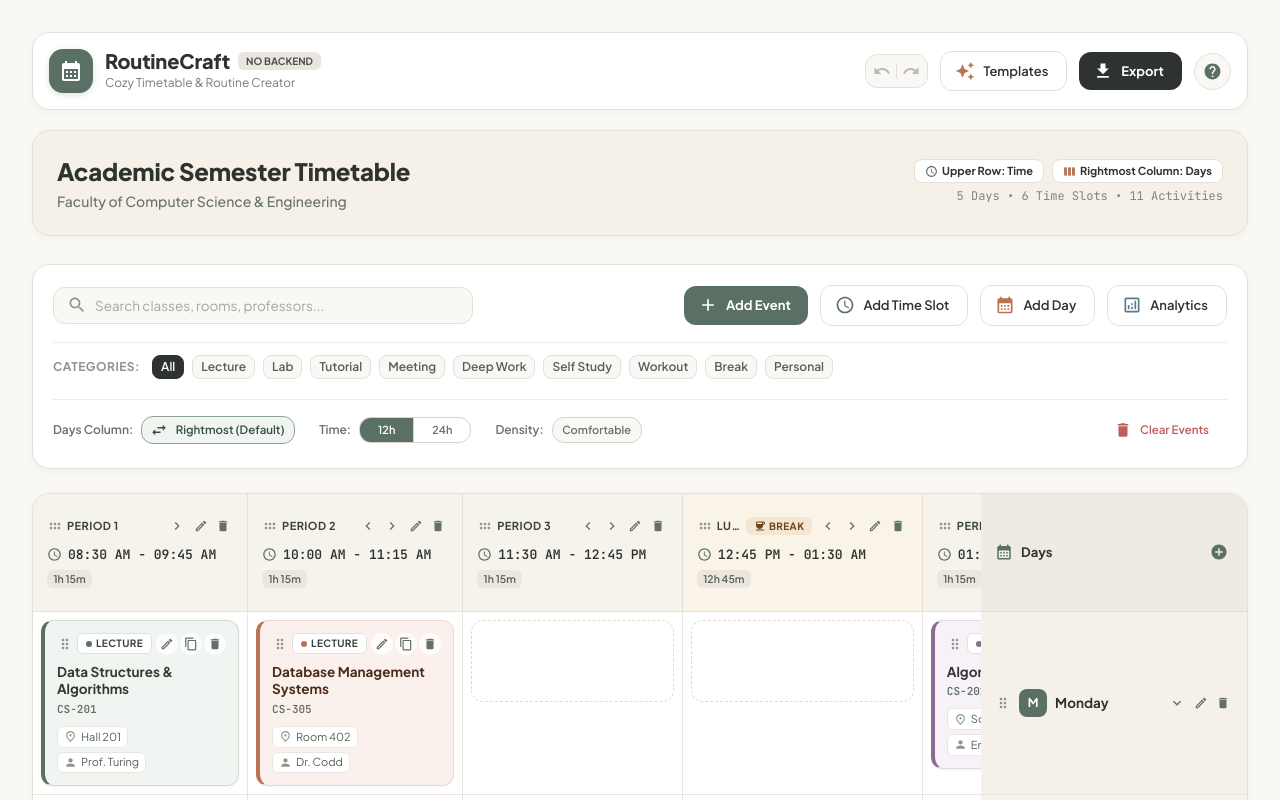
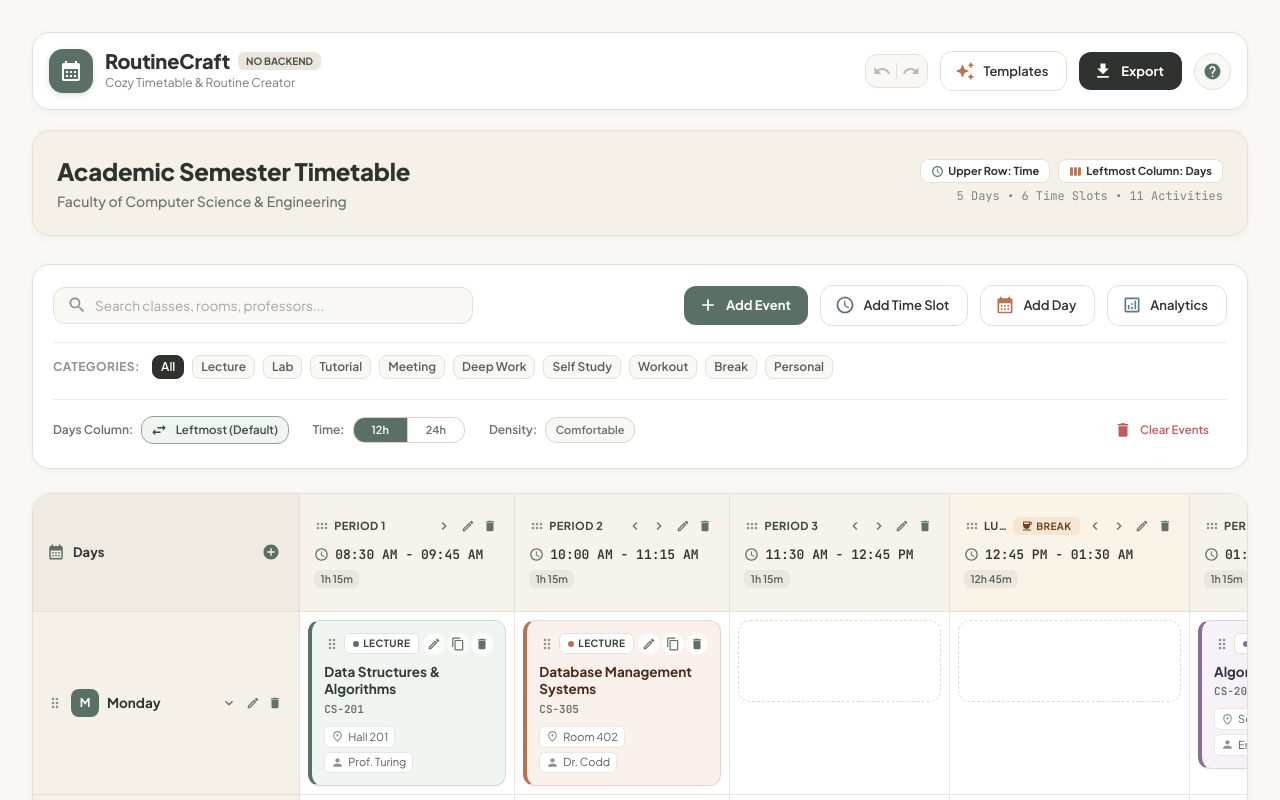
Before and after one commit to darklight9911/Routine_maker, a React (Vite) app: page / in a window 1280 px wide. Shown: the top 800 px of the page. Built offline with nearby package versions, Linux system fonts and the light colour scheme.

Commit message:
feat(layout): set days column to leftmost and enable full-column drag & drop overlapping

```diff
--- a/src/components/Header.tsx
+++ b/src/components/Header.tsx
@@ -466,7 +466,7 @@ export const Header: React.FC<HeaderProps> = ({
               }}
             >
               <ViewWeekIcon sx={{ fontSize: 13, color: '#B87352' }} />
-              <span>Rightmost Column: Days</span>
+              <span>{routine.settings.dayColumnPosition === 'left' ? 'Leftmost Column: Days' : 'Rightmost Column: Days'}</span>
             </Box>
           </Box>
           <Typography variant="caption" sx={{ color: '#7E8780', fontFamily: '"JetBrains Mono", monospace' }}>
--- a/src/components/RoutineCell.tsx
+++ b/src/components/RoutineCell.tsx
@@ -13,6 +13,8 @@ interface RoutineCellProps {
   onDragStartItem: (itemId: string, dayId: string, timeSlotId: string) => void;
   onDragEndItem: () => void;
   onDropItemToCell: (dayId: string, timeSlotId: string) => void;
+  onDropTimeSlot?: (targetSlotId: string) => void;
+  onDropDay?: (targetDayId: string) => void;
   onEditItem: (item: RoutineItem) => void;
   onDuplicateItem: (itemId: string) => void;
   onDeleteItem: (itemId: string) => void;
@@ -30,6 +32,8 @@ export const RoutineCell: React.FC<RoutineCellProps> = ({
   onDragStartItem,
   onDragEndItem,
   onDropItemToCell,
+  onDropTimeSlot,
+  onDropDay,
   onEditItem,
   onDuplicateItem,
   onDeleteItem,
@@ -40,6 +44,8 @@ export const RoutineCell: React.FC<RoutineCellProps> = ({
   const [isOver, setIsOver] = useState(false);
 
   const isRoutineItemDragging = dragState.type === 'routine-item';
+  const isTimeSlotDragging = dragState.type === 'time-slot' && dragState.sourceId !== timeSlotId;
+  const isDayDragging = dragState.type === 'day-row' && dragState.sourceId !== dayId;
   const isThisItemDragging = isRoutineItemDragging && dragState.sourceId === item?.id;
 
   // Filter check
@@ -61,7 +67,7 @@ export const RoutineCell: React.FC<RoutineCellProps> = ({
   }
 
   const handleDragOver = (e: React.DragEvent) => {
-    if (isRoutineItemDragging) {
+    if (isRoutineItemDragging || isTimeSlotDragging || isDayDragging) {
       e.preventDefault();
       e.dataTransfer.dropEffect = 'move';
       setIsOver(true);
@@ -75,7 +81,11 @@ export const RoutineCell: React.FC<RoutineCellProps> = ({
   const handleDrop = (e: React.DragEvent) => {
     e.preventDefault();
     setIsOver(false);
-    if (isRoutineItemDragging) {
+    if (isTimeSlotDragging && onDropTimeSlot) {
+      onDropTimeSlot(timeSlotId);
+    } else if (isDayDragging && onDropDay) {
+      onDropDay(dayId);
+    } else if (isRoutineItemDragging) {
       onDropItemToCell(dayId, timeSlotId);
     }
   };
@@ -92,7 +102,13 @@ export const RoutineCell: React.FC<RoutineCellProps> = ({
         verticalAlign: 'top',
         minWidth: '180px',
         maxWidth: '240px',
-        backgroundColor: isOver ? '#EBF2ED' : '#FFFFFF',
+        backgroundColor: isOver
+          ? isTimeSlotDragging
+            ? '#E6EFE9'
+            : isDayDragging
+            ? '#F4EFEB'
+            : '#EBF2ED'
+          : '#FFFFFF',
         outline: isOver ? '2px solid #5B7065' : 'none',
         outlineOffset: '-2px',
         transition: 'background-color 0.15s ease',
--- a/src/components/RoutineTable.tsx
+++ b/src/components/RoutineTable.tsx
@@ -268,6 +268,8 @@ export const RoutineTable: React.FC<RoutineTableProps> = ({
                       onDragStartItem={onDragStartItem}
                       onDragEndItem={onDragEndItem}
                       onDropItemToCell={onDropItemToCell}
+                      onDropTimeSlot={onDropTimeSlot}
+                      onDropDay={onDropDay}
                       onEditItem={onEditItem}
                       onDuplicateItem={onDuplicateItem}
                       onDeleteItem={onDeleteItem}
--- a/src/components/Toolbar.tsx
+++ b/src/components/Toolbar.tsx
@@ -265,10 +265,10 @@ export const Toolbar: React.FC<ToolbarProps> = ({
             </Typography>
             <Button
               size="small"
-              variant={settings.dayColumnPosition === 'right' ? 'contained' : 'outlined'}
+              variant={settings.dayColumnPosition === 'left' ? 'contained' : 'outlined'}
               onClick={() =>
                 onUpdateSettings({
-                  dayColumnPosition: settings.dayColumnPosition === 'right' ? 'left' : 'right',
+                  dayColumnPosition: settings.dayColumnPosition === 'left' ? 'right' : 'left',
                 })
               }
               startIcon={<SwapHorizIcon />}
@@ -276,16 +276,16 @@ export const Toolbar: React.FC<ToolbarProps> = ({
                 fontSize: '11.5px',
                 py: 0.4,
                 px: 1.2,
-                backgroundColor: settings.dayColumnPosition === 'right' ? '#F0F5F1' : 'transparent',
-                color: settings.dayColumnPosition === 'right' ? '#3B4E43' : '#68726A',
+                backgroundColor: settings.dayColumnPosition === 'left' ? '#F0F5F1' : 'transparent',
+                color: settings.dayColumnPosition === 'left' ? '#3B4E43' : '#68726A',
                 border: '1px solid',
-                borderColor: settings.dayColumnPosition === 'right' ? '#8FA395' : '#D8D2C7',
+                borderColor: settings.dayColumnPosition === 'left' ? '#8FA395' : '#D8D2C7',
                 '&:hover': {
                   backgroundColor: '#E2EBE5',
                 },
               }}
             >
-              {settings.dayColumnPosition === 'right' ? 'Rightmost (Default)' : 'Left'}
+              {settings.dayColumnPosition === 'left' ? 'Leftmost (Default)' : 'Right'}
             </Button>
           </Box>
 
--- a/src/constants/presets.ts
+++ b/src/constants/presets.ts
@@ -247,7 +247,7 @@ export const DEFAULT_UNIVERSITY_ROUTINE: RoutineData = {
     },
   ],
   settings: {
-    dayColumnPosition: 'right', // User explicit requirement: rightmost column will be days
+    dayColumnPosition: 'left', // User explicit requirement: rightmost column will be days
     theme: 'indigo',
     darkMode: false, // Light theme only
     compactMode: false,
@@ -335,7 +335,7 @@ export const WORK_PRODUCTIVITY_ROUTINE: RoutineData = {
     },
   ],
   settings: {
-    dayColumnPosition: 'right',
+    dayColumnPosition: 'left',
     theme: 'emerald',
     darkMode: false,
     compactMode: false,
@@ -370,7 +370,7 @@ export const BLANK_ROUTINE: RoutineData = {
   ],
   items: [],
   settings: {
-    dayColumnPosition: 'right',
+    dayColumnPosition: 'left',
     theme: 'indigo',
     darkMode: false,
     compactMode: false,
--- a/src/hooks/useRoutine.ts
+++ b/src/hooks/useRoutine.ts
@@ -3,7 +3,19 @@ import type { RoutineData, RoutineItem, Day, TimeSlot, RoutineSettings, DragStat
 import { loadRoutineFromStorage, saveRoutineToStorage } from '../utils/storage';
 
 export function useRoutine() {
-  const [routine, setRoutine] = useState<RoutineData>(() => loadRoutineFromStorage());
+  const [routine, setRoutine] = useState<RoutineData>(() => {
+    const loaded = loadRoutineFromStorage();
+    if (!loaded.settings || loaded.settings.dayColumnPosition !== 'left') {
+      return {
+        ...loaded,
+        settings: {
+          ...loaded.settings,
+          dayColumnPosition: 'left',
+        },
+      };
+    }
+    return loaded;
+  });
   const [history, setHistory] = useState<RoutineData[]>([]);
   const [redoStack, setRedoStack] = useState<RoutineData[]>([]);
 
--- a/src/utils/storage.ts
+++ b/src/utils/storage.ts
@@ -17,7 +17,7 @@ export function loadRoutineFromStorage(): RoutineData {
         settings: {
           ...DEFAULT_UNIVERSITY_ROUTINE.settings,
           ...(parsed.settings || {}),
-          dayColumnPosition: parsed.settings?.dayColumnPosition || 'right',
+          dayColumnPosition: parsed.settings?.dayColumnPosition || 'left',
         },
       };
     }
```
